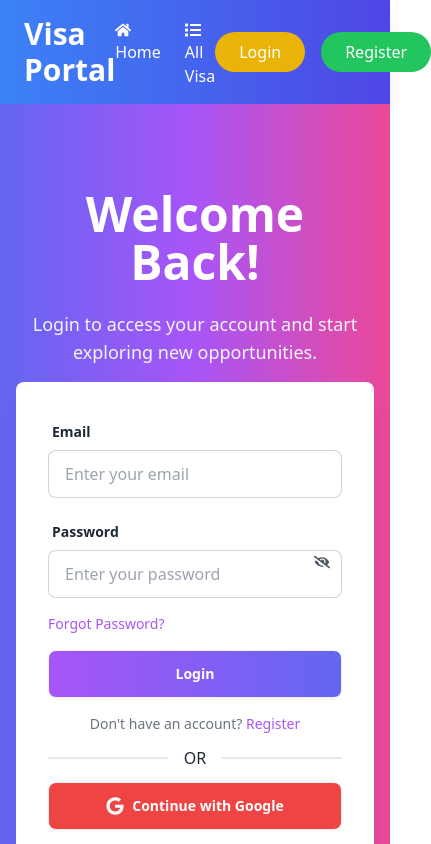
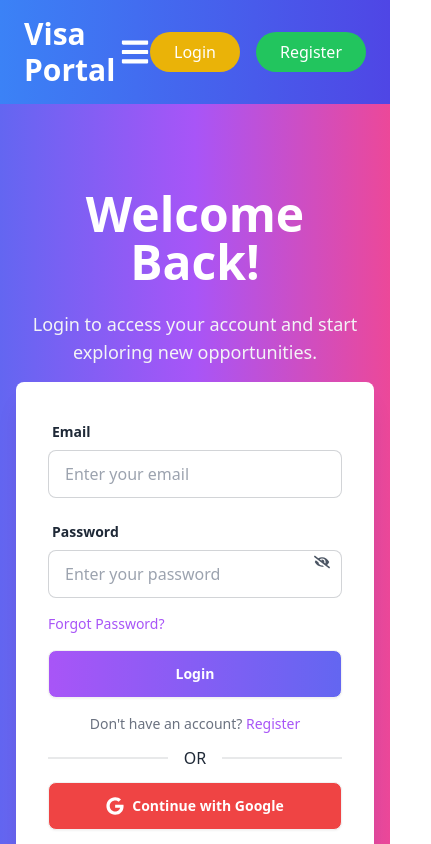
Before and after one commit to DebasisLeo/visa-project, a React (Vite) app: page /login in a window 390 px wide. Shown: the top 844 px of the page, 431 px wide, since content can reach past the window. Built offline with nearby package versions, Linux system fonts and the light colour scheme; no server answers.

Commit message:
seventeen commit

```diff
--- a/index.html
+++ b/index.html
@@ -1,10 +1,10 @@
 <!doctype html>
-<html lang="en" data-theme="light">
+<html lang="en" >
   <head>
     <meta charset="UTF-8" />
     <link rel="icon" type="image/svg+xml" href="/vite.svg" />
     <meta name="viewport" content="width=device-width, initial-scale=1.0" />
-    <title>Vite + React</title>
+    <title>Visa</title>
   </head>
   <body>
     <div id="root"></div>
--- a/src/components/Home.jsx
+++ b/src/components/Home.jsx
@@ -24,8 +24,8 @@ const Home = () => {
   };
 
   useEffect(() => {
-    document.body.classList.remove('light', 'dark');
-    document.body.classList.add(theme);
+  //  console.log(document.html)
+  document.body.setAttribute('data-theme',theme)
   }, [theme]);
 
   const handleSeeDetails = (id) => {
--- a/src/components/Login.jsx
+++ b/src/components/Login.jsx
@@ -1,5 +1,5 @@
 import React, { useContext, useState, useEffect } from 'react';
-import { AuthContext } from './Providers/Authprovider';
+
 import { Link, useNavigate, useLocation } from 'react-router-dom';
 import { FaEye, FaEyeSlash, FaGoogle } from 'react-icons/fa';
 import { GoogleAuthProvider, signInWithPopup } from 'firebase/auth';
@@ -9,6 +9,7 @@ import 'react-toastify/dist/ReactToastify.css';
 import AOS from 'aos';
 import 'aos/dist/aos.css';
 import { auth } from '../../firebase.init';
+import { AuthContext } from './Providers/Authprovider';
 
 const Login = () => {
   const { loginUser } = useContext(AuthContext);
@@ -29,8 +30,10 @@ const Login = () => {
       .then(() => {
         e.target.reset();
         toast.success('Login successful!');
-        navigate(location?.state || '/');
 
+        // Navigate to the desired route after login
+        const redirectTo = location.state?.from || '/'; // Redirect to the route user came from or home page
+        navigate(redirectTo);
       })
       .catch((error) => {
         console.error(error.message);
--- a/src/components/MyAddedVisas.jsx
+++ b/src/components/MyAddedVisas.jsx
@@ -1,7 +1,7 @@
 import React, { useContext, useState, useEffect } from 'react';
 import { AuthContext } from './Providers/Authprovider';
 import Swal from 'sweetalert2';
-import { FaEdit, FaTrash, FaWindowClose } from 'react-icons/fa'; // React Icons
+import { FaEdit, FaTrash, FaWindowClose } from 'react-icons/fa';
 import AOS from 'aos';
 import 'aos/dist/aos.css';
 
@@ -11,7 +11,7 @@ const MyAddedVisas = () => {
   const [showModal, setShowModal] = useState(false);
   const [selectedVisa, setSelectedVisa] = useState(null);
 
-  // Initialize AOS animations
+
   useEffect(() => {
     AOS.init();
   }, []);
--- a/src/components/MyVisaApplication.jsx
+++ b/src/components/MyVisaApplication.jsx
@@ -3,7 +3,7 @@ import { AuthContext } from './Providers/Authprovider';
 import { FaTimesCircle } from 'react-icons/fa';
 import AOS from 'aos';
 import 'aos/dist/aos.css';
-import Swal from 'sweetalert2'; // Import SweetAlert2
+import Swal from 'sweetalert2';
 
 const MyVisaApplications = () => {
   const { user } = useContext(AuthContext);
--- a/src/components/Navbar.jsx
+++ b/src/components/Navbar.jsx
@@ -1,21 +1,24 @@
-import React, { useContext } from 'react';
+import React, { useContext, useState } from 'react';
 import { Link, NavLink } from 'react-router-dom';
 import { AuthContext } from './Providers/Authprovider';
-import { FaSignOutAlt, FaHome, FaUser, FaPlus, FaList } from 'react-icons/fa';
+import { FaSignOutAlt, FaHome, FaUser, FaPlus, FaList, FaBars, FaTimes } from 'react-icons/fa';
 import AOS from 'aos';
 import 'aos/dist/aos.css';
 
 const Navbar = () => {
   const { user, signOutUser } = useContext(AuthContext);
+  const [isMobileMenuOpen, setIsMobileMenuOpen] = useState(false);
 
-  // Handle sign-out function
   const handleSignOut = () => {
     signOutUser()
       .then(() => console.log('Signed out successfully'))
       .catch((error) => console.error('Error during sign-out:', error));
   };
 
-  // Initialize AOS animation
+  const toggleMobileMenu = () => {
+    setIsMobileMenuOpen(!isMobileMenuOpen);
+  };
+
   AOS.init();
 
   return (
@@ -30,8 +33,16 @@ const Navbar = () => {
           Visa Portal
         </Link>
 
+        {/* Mobile Menu Button */}
+        <button
+          onClick={toggleMobileMenu}
+          className="lg:hidden text-white"
+        >
+          {isMobileMenuOpen ? <FaTimes size={30} /> : <FaBars size={30} />}
+        </button>
+
         {/* Navigation Links */}
-        <ul className="flex space-x-6">
+        <ul className={`lg:flex space-x-6 ${isMobileMenuOpen ? 'flex flex-col items-center absolute top-20 left-0 right-0 bg-gradient-to-r from-blue-500 to-indigo-600 lg:static lg:flex-row lg:space-x-6 lg:bg-transparent lg:items-center' : 'hidden'}`}>
           <li>
             <NavLink
               to="/"
@@ -140,9 +151,8 @@ const Navbar = () => {
                   src={user.photoURL || '/default-avatar.png'}
                   alt={user.displayName || 'User'}
                   className="w-10 h-10 rounded-full cursor-pointer border-2 border-white hover:scale-110 transition duration-200"
-                  title={user.displayName}
                 />
-                <div className="absolute bottom-12 left-0 w-max bg-gray-800 text-white text-sm rounded px-3 py-1 opacity-0 group-hover:opacity-100 transition duration-200">
+                <div className="absolute bottom-12 left-0 w-max bg-gray-800 text-white text-sm rounded px-3 py-1 opacity-0 group-hover:opacity-100 transition-opacity duration-300">
                   {user.displayName || 'User'}
                 </div>
               </div>
--- a/src/components/Root.jsx
+++ b/src/components/Root.jsx
@@ -5,7 +5,7 @@ import Footer from './Footer';
 
 const Root = () => {
     return (
-        <div>
+        <div >
             <Navbar></Navbar>
             <Outlet></Outlet>
             <Footer></Footer>
--- a/src/components/Routes/PrivateRoutes.jsx
+++ b/src/components/Routes/PrivateRoutes.jsx
@@ -5,6 +5,7 @@ import { Navigate, useLocation } from 'react-router-dom';
 const PrivateRoutes = ({ children }) => {
   const { user, loading } = useContext(AuthContext);
   const location = useLocation();
+
 
   if (loading) {
     return (
@@ -14,7 +15,7 @@ const PrivateRoutes = ({ children }) => {
     );
   }
 
-  return user ? children : <Navigate to="/login" state={{ from: location }} />;
+  return user ? children : <Navigate  state={location.pathname} to="/login" />;
 };
 
 export default PrivateRoutes;
--- a/tailwind.config.js
+++ b/tailwind.config.js
@@ -7,8 +7,12 @@ export default {
   theme: {
     extend: {},
   },
+
   darkMode: 'class', // This enables class-based dark mode
   plugins: [
     require('daisyui'),
   ],
+  // daisyui: {
+  //   themes: ["light", "dark", "cupcake"],
+  // },
 }
```
